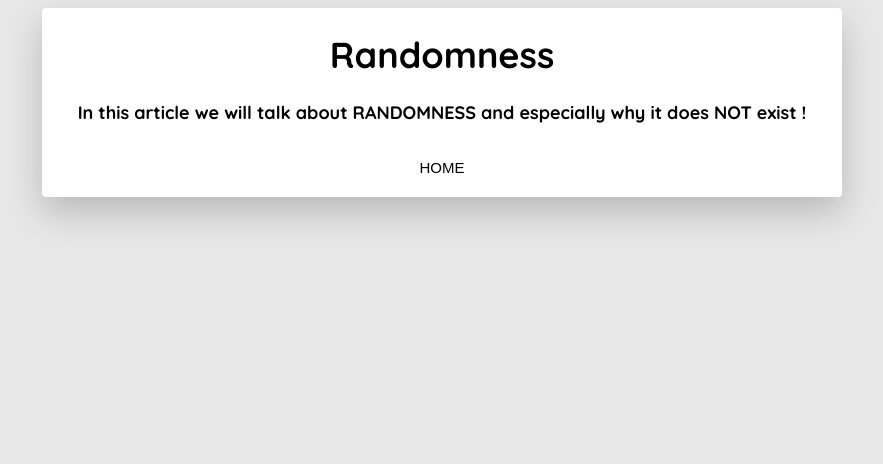
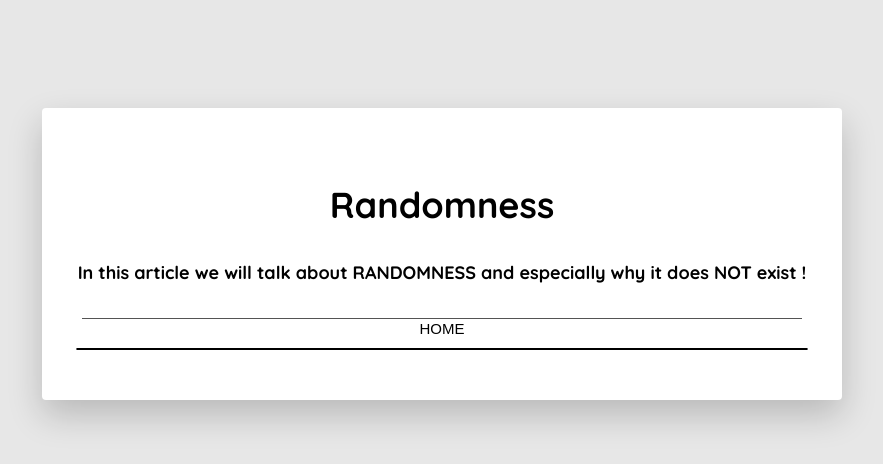
Before and after one commit to CoCoSol007/blog-creator, a website: page website/articles/Randomness.html in a window 1280 px wide. Shown: the whole page, without its empty margins (198-1081 px from the left). Drawn offline with Linux system fonts and the light colour scheme; no server answers.

Commit message:
fmt style css

```diff
--- a/website/articles/style.css
+++ b/website/articles/style.css
@@ -11,15 +11,23 @@ a {
     color: #202020; /* Couleur de lien légèrement plus foncée */
 }
 
+
+
 #main {
     width: 800px;
     margin: 0 auto;
+    margin-top: 100px;
     border-radius: 4px;
     background: #fff; /* Fond de contenu blanc */
     text-align: center;
     align-content: center;
+    padding-bottom: 50px;
+    padding-top: 50px;
+    box-shadow: 0 15px 35px rgba(0,0,0,0.2);
+}
+
+h1 {
     padding-bottom: 10px;
-    box-shadow: 0 15px 35px rgba(0,0,0,0.2);
 }
 
 #article {
@@ -27,6 +35,8 @@ a {
     width: 90%;
     text-align: left;
     border-radius: 5px;
+    border: 1px solid black;
+    padding-left: 10px;
     background: #e7e7e7; /* Fond de l'article blanc */
 }
 
@@ -38,7 +48,10 @@ footer {
 }
 
 button {
-    border-width: 0px;
+    border-width: 1px;
+    border-bottom: 0px;
+    border-right: 0px;
+    border-left: 0px;
     margin: 10px;
     cursor: pointer;
     font-size: 15px;
```
